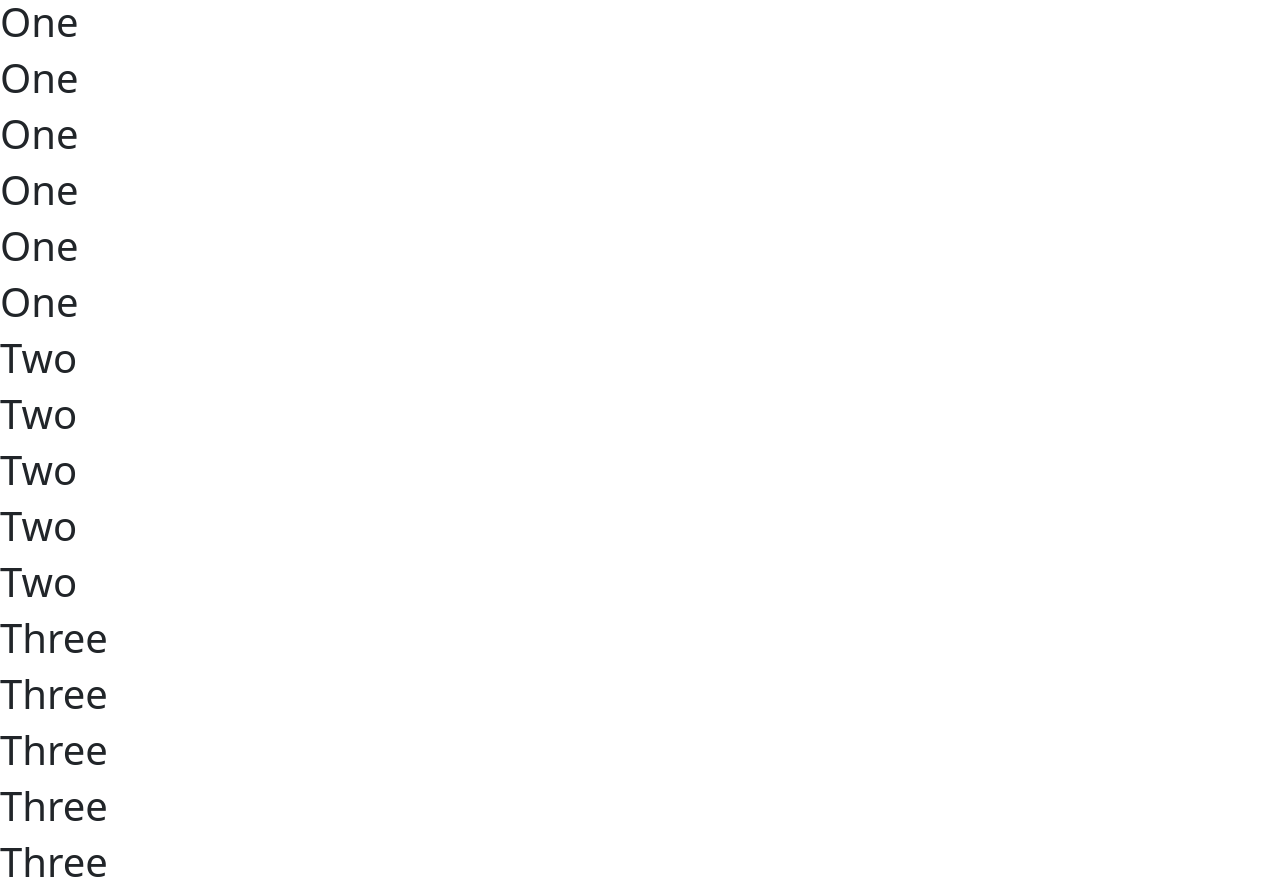
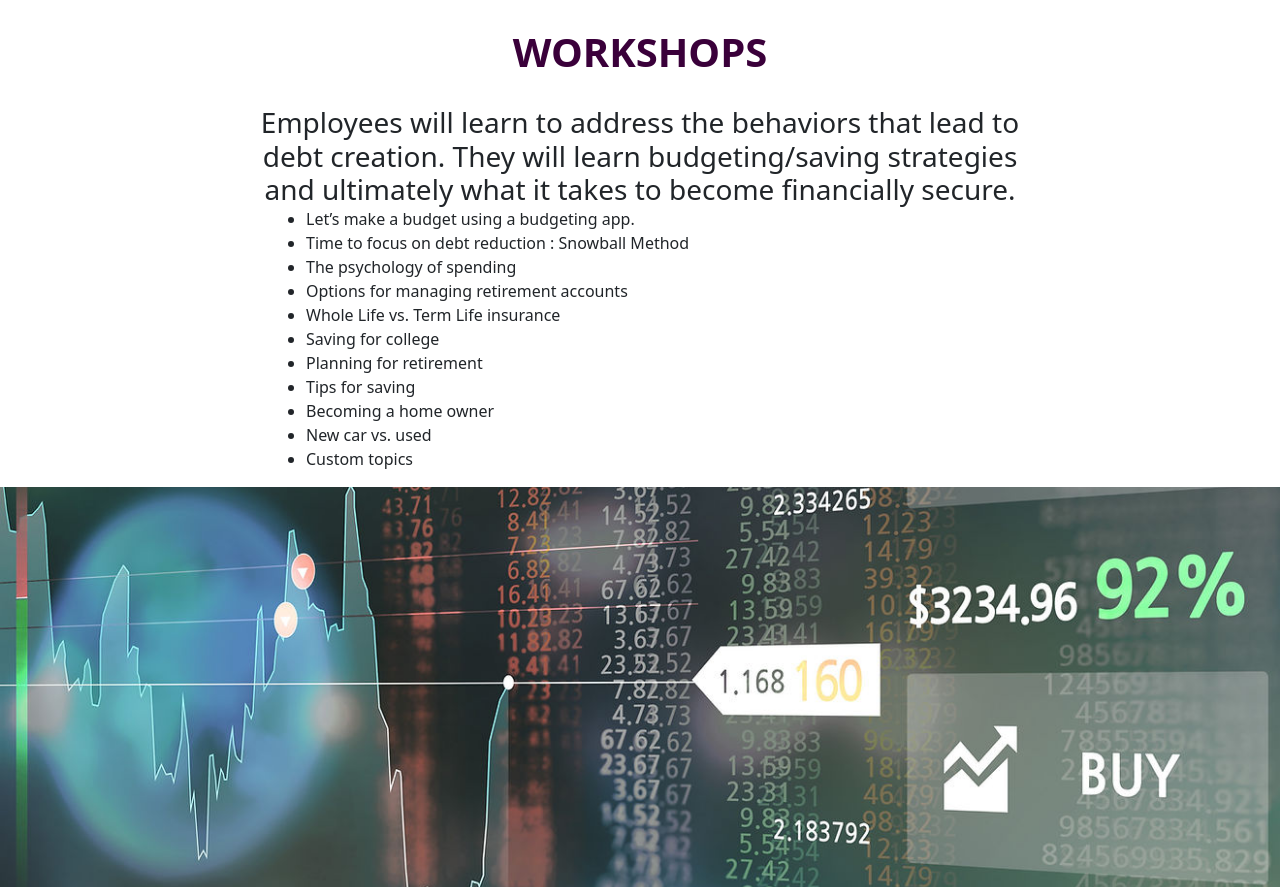
Before and after one commit to DanielSWaite190/stocks_bonding, a React (Create React App) app: page / in a window 1280 px wide. Shown: the part 3196-4090 px from the top of the page. Built offline with nearby package versions, Linux system fonts and the light colour scheme.

Commit message:
setting up 'workshop' section

```diff
--- a/src/pages/Home.css
+++ b/src/pages/Home.css
@@ -73,7 +73,7 @@ button {
     height: 200px;
 }
 
-#course{
+.course{
     /* height: 700px; */
     text-align: center;
     margin-bottom: 30px;
@@ -94,9 +94,31 @@ button {
     justify-content: center;
     text-align: left;
 }
+
 /* Display Board */
 
+#workshop{
+    display: flex;
+    text-align: center;
+    flex-direction: column;
+    justify-content: center;
+}
 
+#titel{
+    margin: auto;
+    padding: 30px;
+}
+
+#behaviors{
+    margin: auto;
+    text-align: center;
+}
+
+#list_div{
+    width: 60%;
+    margin: auto;
+    text-align: left;
+}
 
 /* Numbers */
 /* Wall Street */
--- a/src/pages/Home.jsx
+++ b/src/pages/Home.jsx
@@ -7,7 +7,9 @@ import ParallaxImg from '../components/ParallaxImg'
 
 
 function home () {
-  let display_board = "/media/display_board.jpg"
+  const display_board = "/media/display_board.jpg"
+  const numbers = "/media/numbers.jpeg"
+  const wall_street = "/media/wall_street.jpg"
 
   return (
     <React.Fragment>
@@ -86,7 +88,7 @@ function home () {
         </ul>
       </div>
 
-      <div id="course">
+      <div class="course">
         <div id="new_investors" class="dark_purple">
           <h1 class="bold">STOCK MARKET COURSE</h1>
           <h1 class="bold">For New Investors</h1>
@@ -118,24 +120,34 @@ function home () {
 
       <ParallaxImg img={display_board} size={"400px"}/>
 
-      <h1>One</h1>
-      <h1>One</h1>
-      <h1>One</h1>
-      <h1>One</h1>
-      <h1>One</h1>
-      <h1>One</h1>
+      <div id="workshop">
 
-      <h1>Two</h1>
-      <h1>Two</h1>
-      <h1>Two</h1>
-      <h1>Two</h1>
-      <h1>Two</h1>
+        <h1 id="titel" class="dark_purple bold">WORKSHOPS</h1>
 
-      <h1>Three</h1>
-      <h1>Three</h1>
-      <h1>Three</h1>
-      <h1>Three</h1>
-      <h1>Three</h1>
+        <div id="list_div">
+          <h3 id="behaviors">
+            Employees will learn to address the behaviors that lead to debt creation.
+            They will learn budgeting/saving strategies and ultimately what it takes to become financially secure.
+          </h3>
+
+          <ul style={{paddingLeft: "50px"}}>
+            <li>Let’s make a budget using a budgeting app.</li>
+            <li>Time to focus on debt reduction : Snowball Method</li>
+            <li>The psychology of spending</li>
+            <li>Options for managing retirement accounts</li>
+            <li>Whole Life vs. Term Life insurance</li>
+            <li>Saving for college</li>
+            <li>Planning for retirement</li>
+            <li>Tips for saving</li>
+            <li>Becoming a home owner</li>
+            <li>New car vs. used</li>
+            <li>Custom topics</li>
+          </ul>
+        </div>
+      </div>
+
+      <ParallaxImg img={numbers} size={"400px"}/>
+      {/* <ParallaxImg img={wall_street} size={"400px"}/> */}
 
     </React.Fragment>
   );
```
Also changed, not shown: public/media/numbers.jpeg (added), public/media/wall_street.jpg (added).
